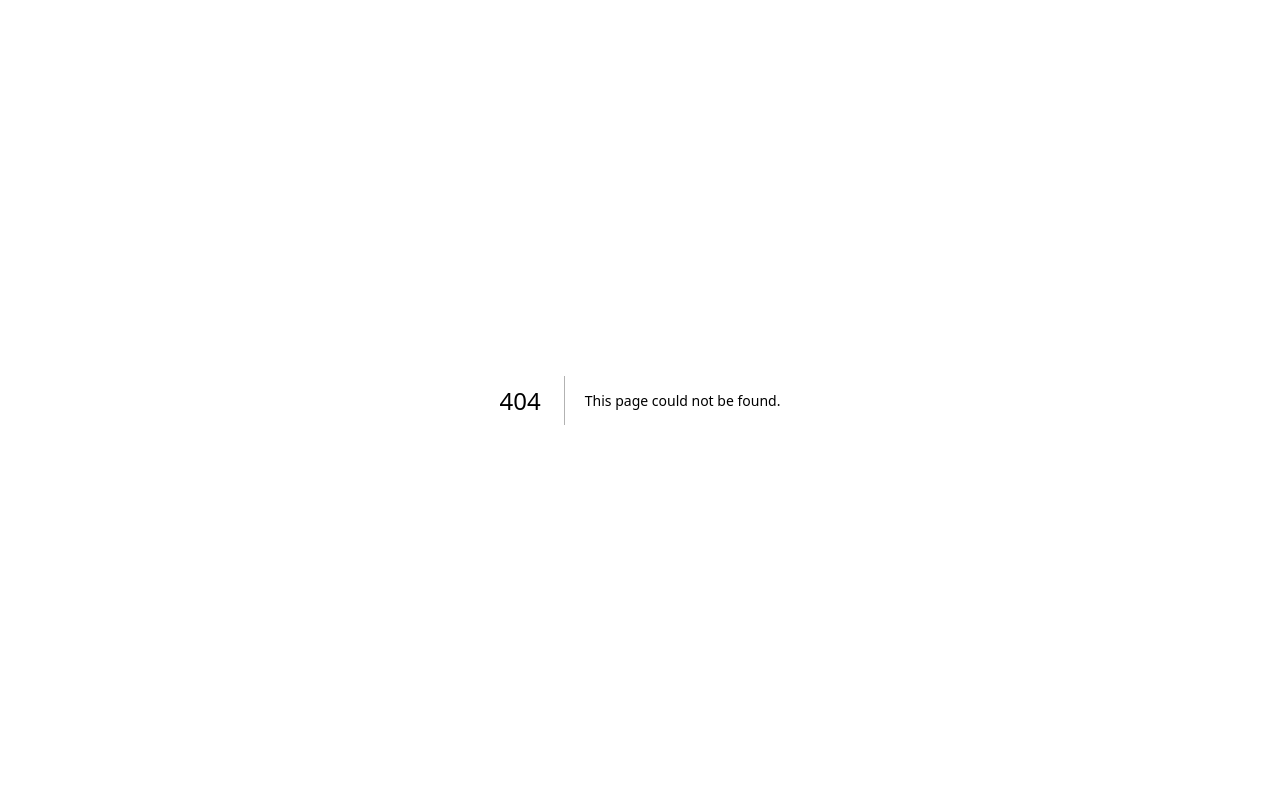
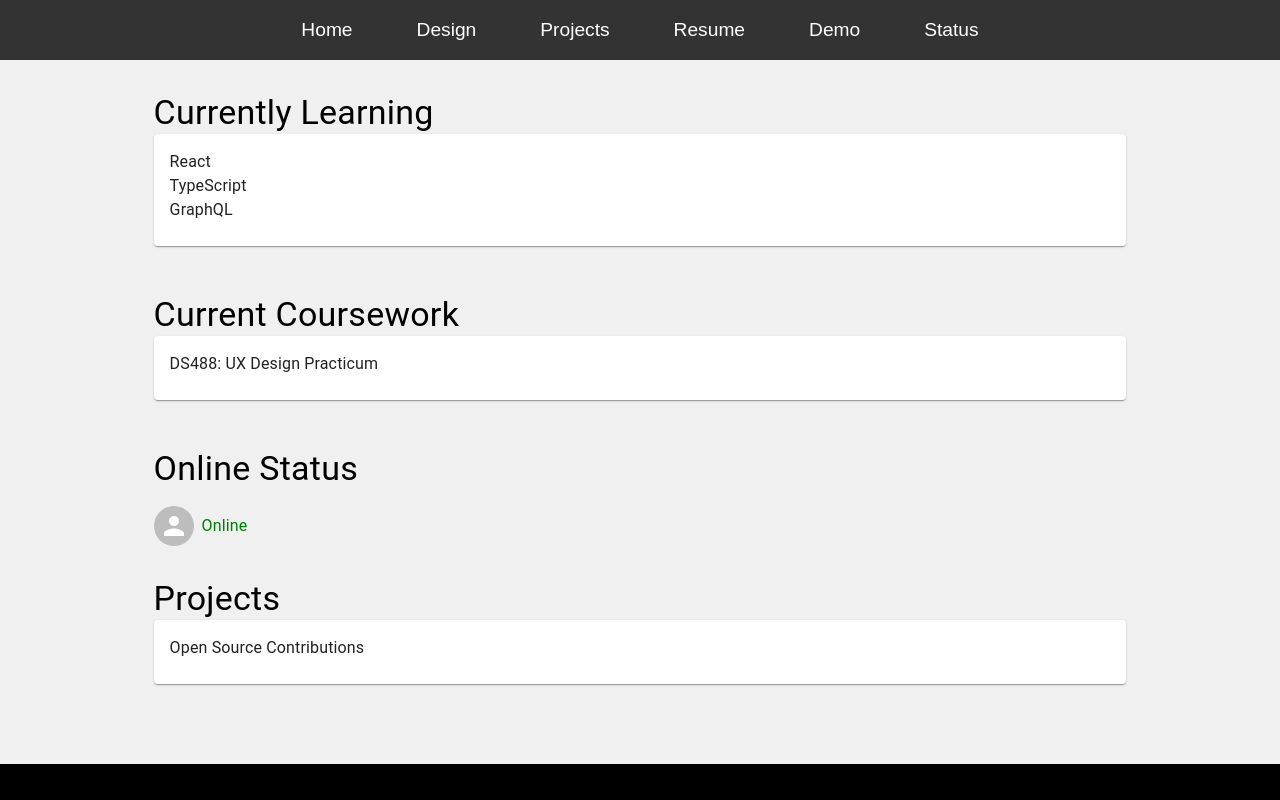
Before and after one commit to jaquevan/builder, a Next.js app: page /status in a window 1280 px wide. Before the commit this address had no page. Built offline with nearby package versions, Linux system fonts and the light colour scheme.

Commit message:
fixed homepage scrolling bugs, working on simpler UI, adding status page

```diff
--- a/app/components/Content.tsx
+++ b/app/components/Content.tsx
@@ -113,10 +113,6 @@ export default function Content() {
                     Experience
                 </StyledPaper>
             </ButtonContainer>
-
-            <StyledSewer>
-                <h1> Tasks and Status Section Here with Links to Projects </h1>
-            </StyledSewer>
         </>
     );
 }
--- a/app/components/Footer.tsx
+++ b/app/components/Footer.tsx
@@ -8,7 +8,7 @@ const StyledFooter = styled.footer`
     background-color: #333;
     color: white;
     width: 66.6%;
-    height: 100vh;
+    height: auto;
 
 `;
 
--- a/app/components/NavBar.tsx
+++ b/app/components/NavBar.tsx
@@ -44,6 +44,8 @@ export default function NavBar() {
                 <li><StyledLink href="/projects">Projects</StyledLink></li>
                 <li><StyledLink href="/resume">Resume</StyledLink></li>
                 <li><StyledLink href="/demo">Demo</StyledLink></li>
+                <li><StyledLink href="/status">Status</StyledLink></li>
+
 
             </NavList>
         </NavContainer>
--- a/app/page.tsx
+++ b/app/page.tsx
@@ -3,6 +3,7 @@
 import Scroll from "@/app/components/Scroll";
 import Header from "@/app/components/Header";
 import NavBar from "@/app/components/NavBar";
+import Footer from "@/app/components/Footer";
 
 
 export default function Home() {
@@ -12,6 +13,7 @@ export default function Home() {
             <Header />
             <NavBar />
             <Scroll />
+            <Footer />
 
         </>
     );
--- /dev/null
+++ b/app/status/page.tsx
@@ -0,0 +1,93 @@
+"use client"
+
+import React from "react";
+import styled from "styled-components";
+import { Typography, Card, CardContent, Box, Avatar } from "@mui/material";
+import Nav from "@/app/components/NavBar";
+
+const Container = styled.div`
+    background-color: #f0f0f0;
+    padding: 2rem;
+    display: flex;
+    flex-direction: column;
+    align-items: center;
+`;
+
+const Section = styled.div`
+    width: 80%;
+    margin-bottom: 2rem;
+`;
+
+const SectionTitle = styled(Typography)`
+    margin-bottom: 1rem;
+    font-size: 1.5rem;
+    font-weight: bold;
+`;
+
+const StyledCard = styled(Card)`
+    margin-bottom: 1rem;
+    background-color: #fff;
+`;
+
+const OnlineStatus = styled(Box)`
+    display: flex;
+    align-items: center;
+    margin-top: 1rem;
+    font-size: 1rem;
+    color: green;
+`;
+
+const StatusLight = styled(Avatar)`
+    width: 1rem;
+    height: 1rem;
+    background-color: green;
+    margin-right: 0.5rem;
+`;
+
+export default function Status() {
+    return (
+        <>
+            <Nav />
+
+        <Container>
+
+            <Section>
+                <SectionTitle variant="h4">Currently Learning</SectionTitle>
+                <StyledCard>
+                    <CardContent>
+                        <Typography variant="body1">React</Typography>
+                        <Typography variant="body1">TypeScript</Typography>
+                        <Typography variant="body1">GraphQL</Typography>
+                    </CardContent>
+                </StyledCard>
+            </Section>
+
+            <Section>
+                <SectionTitle variant="h4">Current Coursework</SectionTitle>
+                <StyledCard>
+                    <CardContent>
+                        <Typography variant="body1">DS488: UX Design Practicum</Typography>
+                    </CardContent>
+                </StyledCard>
+            </Section>
+
+            <Section>
+                <SectionTitle variant="h4">Online Status</SectionTitle>
+                <OnlineStatus>
+                    <StatusLight />
+                    <Typography variant="body1">Online</Typography>
+                </OnlineStatus>
+            </Section>
+
+            <Section>
+                <SectionTitle variant="h4">Projects </SectionTitle>
+                <StyledCard>
+                    <CardContent>
+                        <Typography variant="body1">Open Source Contributions</Typography>
+                    </CardContent>
+                </StyledCard>
+            </Section>
+        </Container>
+        </>
+    );
+}
```
Also changed, not shown: app/components/Header.tsx (+8 -8 lines), app/components/Scroll.tsx (+4 -26 lines), app/components/Train.tsx (line endings or trailing spaces).
